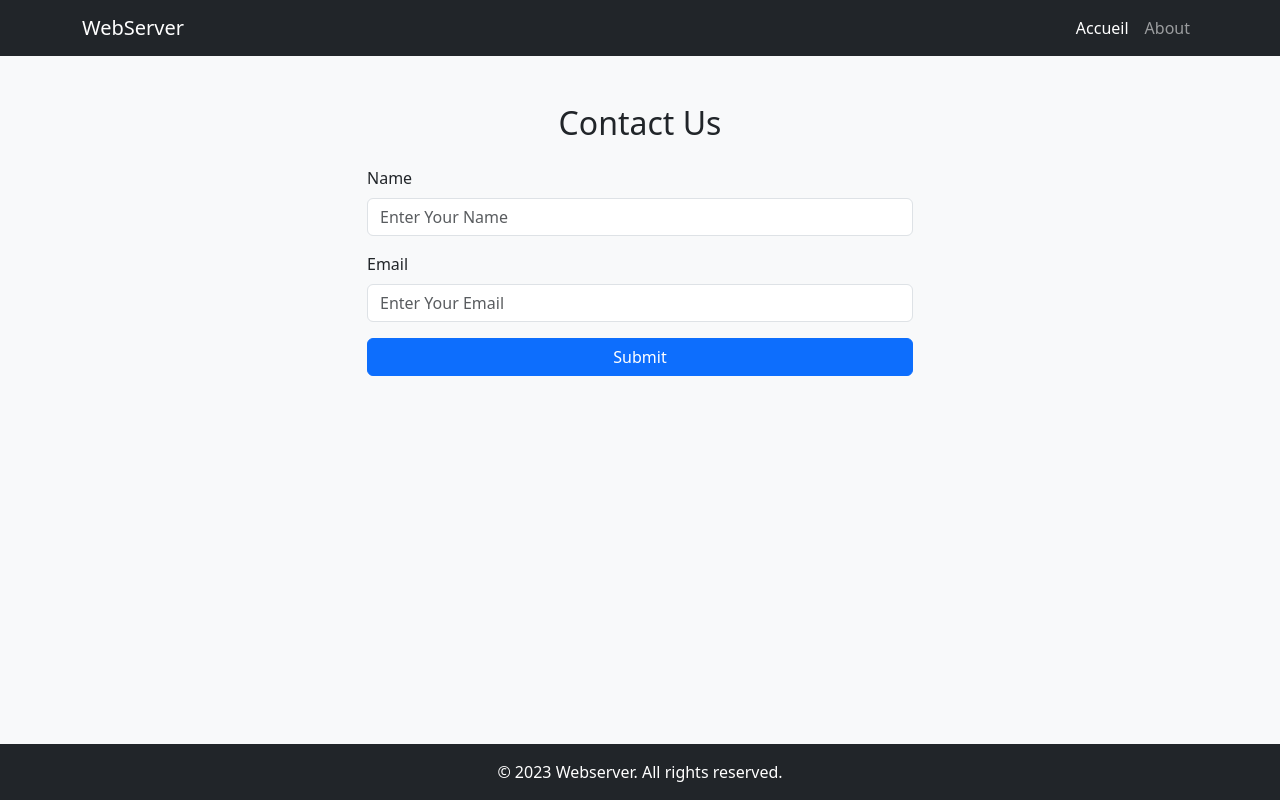
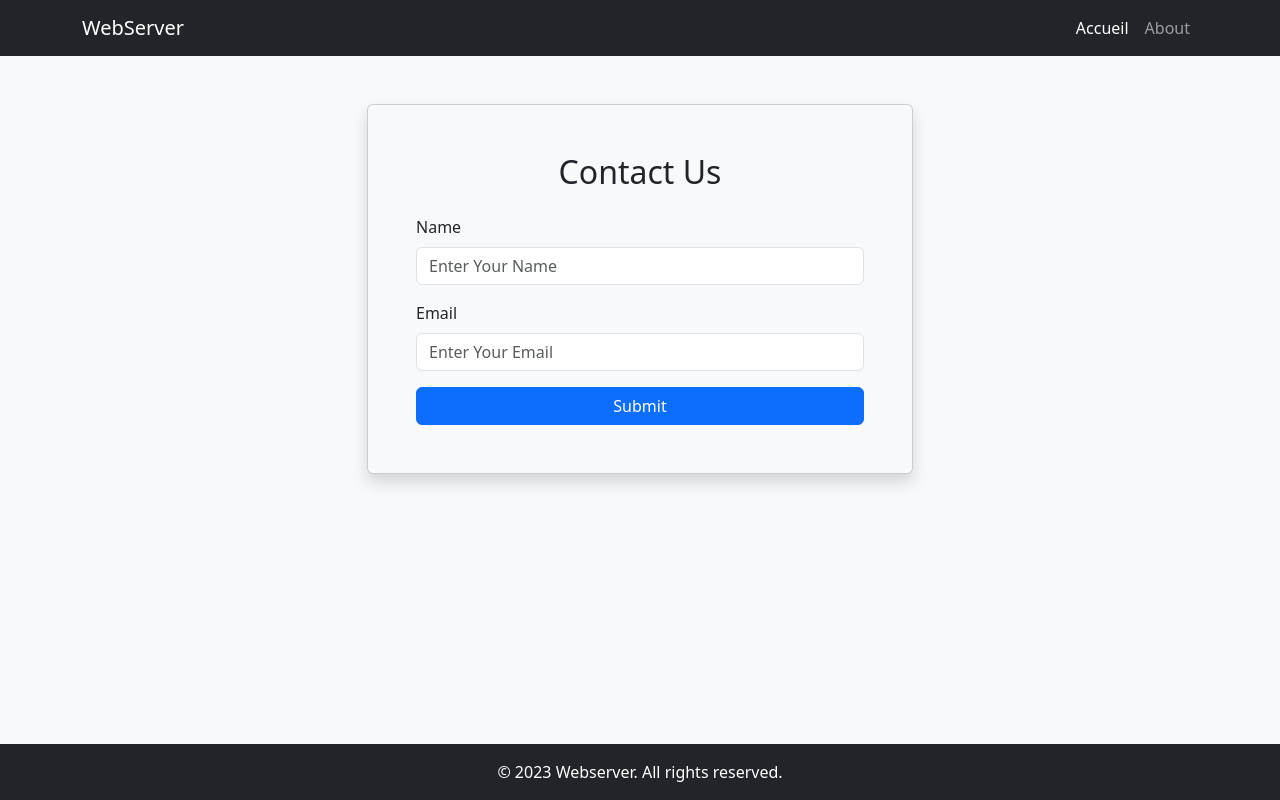
Before and after one commit to mohamed-ait/GolangProjects, a plain HTML site: page WebServer/static/form.html in a window 1280 px wide. Drawn offline with nearby package versions, Linux system fonts and the light colour scheme.

Commit message:
Update webserver static pages

```diff
--- a/WebServer/static/form.html
+++ b/WebServer/static/form.html
@@ -51,25 +51,33 @@
         </nav>
     </header>
 
-    <!-- Hero Section -->
+    <!-- Hero Section with Card -->
     <section class="hero-section py-5 bg-light content">
         <div class="container">
             <div class="row justify-content-center">
                 <div class="col-md-6">
-                    <h2 class="text-center mb-4">Contact Us</h2>
+                    <!-- Bootstrap Card -->
+                    <div class="card shadow bg-light">
+                        <div class="card-body p-5">
+                            <h2 class="card-title text-center mb-4">Contact Us</h2>
                             <form method="POST" action="/form">
+                                <!-- Name Input Field -->
                                 <div class="mb-3">
                                     <label for="name" class="form-label">Name</label>
                                     <input type="text" class="form-control" id="name" name="name" placeholder="Enter Your Name" required>
                                 </div>
+                                <!-- Email Input Field -->
                                 <div class="mb-3">
                                     <label for="email" class="form-label">Email</label>
                                     <input type="email" class="form-control" id="email" name="email" placeholder="Enter Your Email" required>
                                 </div>
+                                <!-- Submit Button -->
                                 <div class="d-grid">
                                     <button type="submit" class="btn btn-primary">Submit</button>
                                 </div>
                             </form>
+                        </div>
+                    </div>
                 </div>
             </div>
         </div>
```
Also changed, not shown: WebServer/static/index.html (+1 -1 lines). Lines whose indentation alone changed are shown as unchanged.
